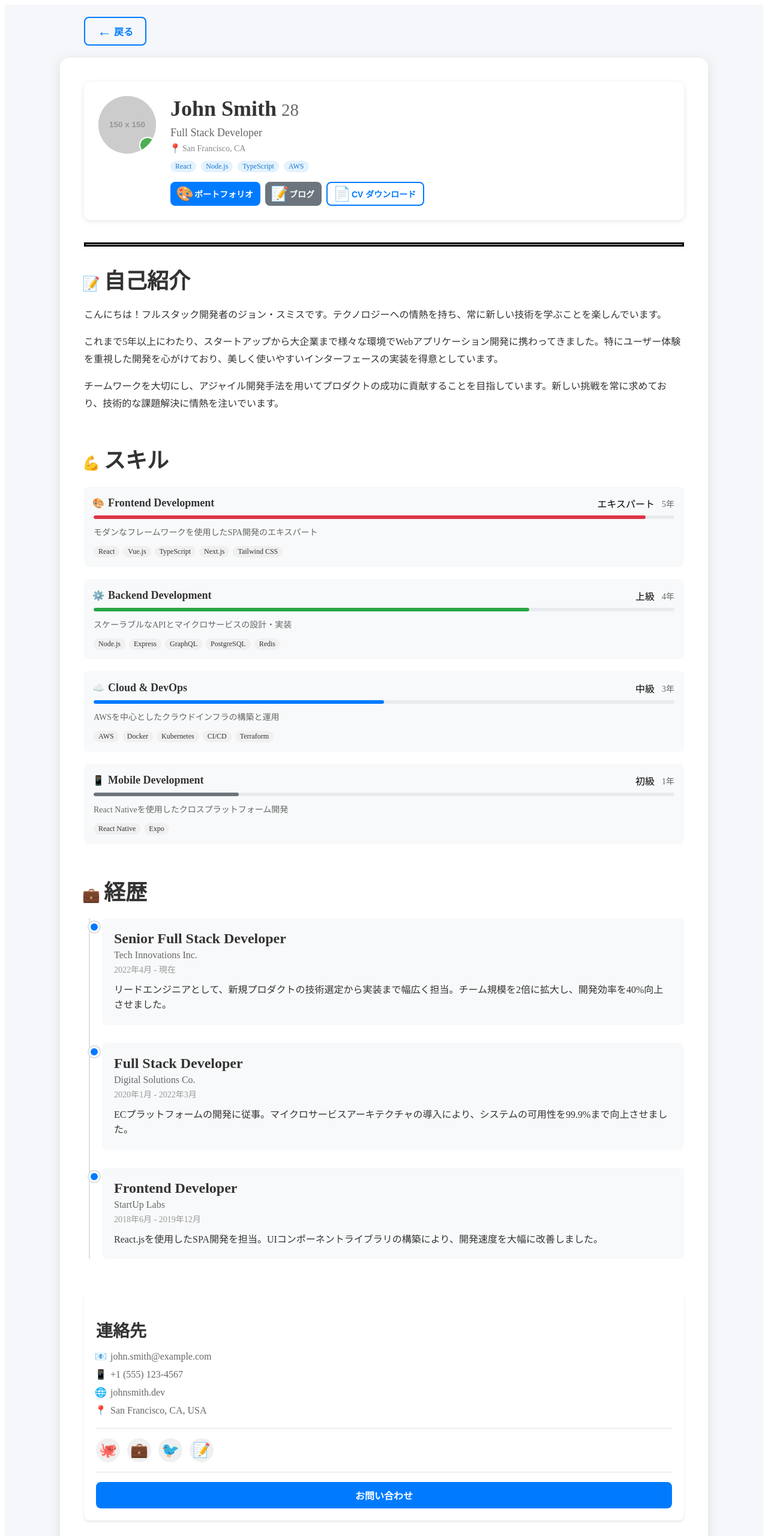
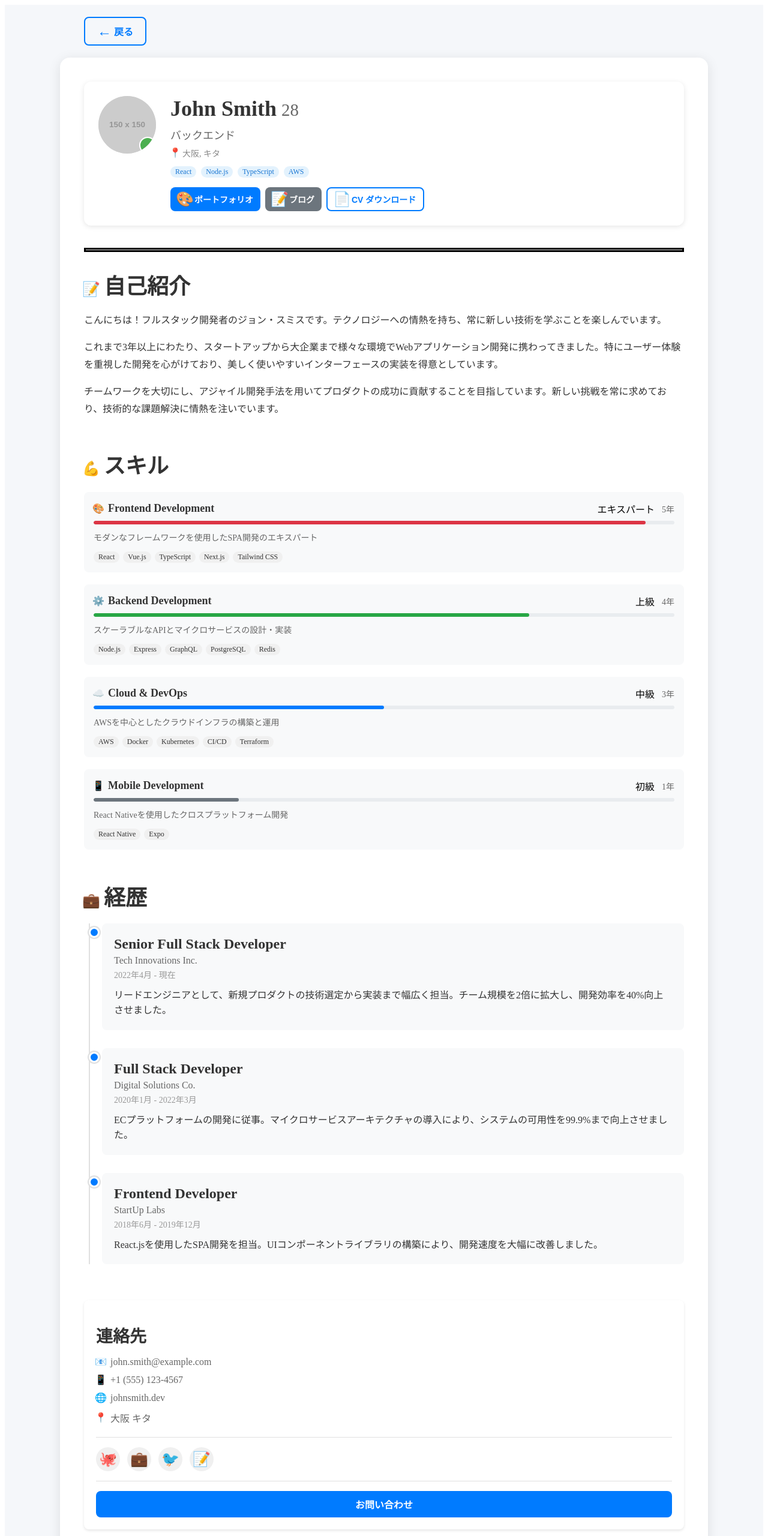
Before and after one commit to Riri-Inferno/my-portfolio, a Vue app: page /about in a window 1280 px wide. Shown: the top 2560 px of the page at 60% size. Built offline with nearby package versions, Linux system fonts and the light colour scheme.

Commit message:
Mockデータと型定義を分離

```diff
--- a/src/components/pages/SelfIntroduction.vue
+++ b/src/components/pages/SelfIntroduction.vue
@@ -26,7 +26,7 @@
             :key="action.label"
             :variant="action.variant"
             size="small"
-            @click="handleAction(action as Action)"
+            @click="handleAction(action)"
           >
             <BaseIcon v-if="action.icon" :icon="action.icon" />
             {{ action.label }}
@@ -109,109 +109,18 @@ import BaseDivider from '@/components/atoms/BaseDivider.vue'
 import ProfileHeader from '@/components/molecules/ProfileHeader.vue'
 import SkillItem from '@/components/molecules/SkillItem.vue'
 import ContactInfo from '@/components/molecules/ContactInfo.vue'
+import { mockUserProfile } from '@/mocks/profile'
+import type { ProfileAction } from '@/types/profile'
 
 // const router = useRouter()
 
-// ダミーのプロフィール
-const profile = {
-  name: 'John Smith',
-  title: 'Full Stack Developer',
-  location: 'San Francisco, CA',
-  age: 28,
-  avatarUrl: 'https://via.placeholder.com/150',
-  tags: ['React', 'Node.js', 'TypeScript', 'AWS'],
-  status: 'online' as const,
-  verified: true,
-  bio: [
-    'こんにちは！フルスタック開発者のジョン・スミスです。テクノロジーへの情熱を持ち、常に新しい技術を学ぶことを楽しんでいます。',
-    'これまで5年以上にわたり、スタートアップから大企業まで様々な環境でWebアプリケーション開発に携わってきました。特にユーザー体験を重視した開発を心がけており、美しく使いやすいインターフェースの実装を得意としています。',
-    'チームワークを大切にし、アジャイル開発手法を用いてプロダクトの成功に貢献することを目指しています。新しい挑戦を常に求めており、技術的な課題解決に情熱を注いでいます。',
-  ],
-  skills: [
-    {
-      name: 'Frontend Development',
-      icon: '🎨',
-      level: 'expert' as const,
-      experience: '5年',
-      description: 'モダンなフレームワークを使用したSPA開発のエキスパート',
-      subSkills: ['React', 'Vue.js', 'TypeScript', 'Next.js', 'Tailwind CSS'],
-    },
-    {
-      name: 'Backend Development',
-      icon: '⚙️',
-      level: 'advanced' as const,
-      experience: '4年',
-      description: 'スケーラブルなAPIとマイクロサービスの設計・実装',
-      subSkills: ['Node.js', 'Express', 'GraphQL', 'PostgreSQL', 'Redis'],
-    },
-    {
-      name: 'Cloud & DevOps',
-      icon: '☁️',
-      level: 'intermediate' as const,
-      experience: '3年',
-      description: 'AWSを中心としたクラウドインフラの構築と運用',
-      subSkills: ['AWS', 'Docker', 'Kubernetes', 'CI/CD', 'Terraform'],
-    },
-    {
-      name: 'Mobile Development',
-      icon: '📱',
-      level: 'beginner' as const,
-      experience: '1年',
-      description: 'React Nativeを使用したクロスプラットフォーム開発',
-      subSkills: ['React Native', 'Expo'],
-    },
-  ],
-  experience: [
-    {
-      title: 'Senior Full Stack Developer',
-      company: 'Tech Innovations Inc.',
-      period: '2022年4月 - 現在',
-      description:
-        'リードエンジニアとして、新規プロダクトの技術選定から実装まで幅広く担当。チーム規模を2倍に拡大し、開発効率を40%向上させました。',
-    },
-    {
-      title: 'Full Stack Developer',
-      company: 'Digital Solutions Co.',
-      period: '2020年1月 - 2022年3月',
-      description:
-        'ECプラットフォームの開発に従事。マイクロサービスアーキテクチャの導入により、システムの可用性を99.9%まで向上させました。',
-    },
-    {
-      title: 'Frontend Developer',
-      company: 'StartUp Labs',
-      period: '2018年6月 - 2019年12月',
-      description:
-        'React.jsを使用したSPA開発を担当。UIコンポーネントライブラリの構築により、開発速度を大幅に改善しました。',
-    },
-  ],
-  contact: {
-    email: 'john.smith@example.com',
-    phone: '+1 (555) 123-4567',
-    website: 'https://johnsmith.dev',
-    location: 'San Francisco, CA, USA',
-    socialLinks: [
-      { platform: 'GitHub', url: 'https://github.com/johnsmith', icon: '🐙' },
-      { platform: 'LinkedIn', url: 'https://linkedin.com/in/johnsmith', icon: '💼' },
-      { platform: 'Twitter', url: 'https://twitter.com/johnsmith_dev', icon: '🐦' },
-      { platform: 'Dev.to', url: 'https://dev.to/johnsmith', icon: '📝' },
-    ],
-  },
-  actions: [
-    { label: 'ポートフォリオ', icon: '🎨', variant: 'primary' as const },
-    { label: 'ブログ', icon: '📝', variant: 'secondary' as const },
-    { label: 'CV ダウンロード', icon: '📄', variant: 'ghost' as const },
-  ],
-}
-
-interface Action {
-  label: 'ポートフォリオ' | 'ブログ' | 'CV ダウンロード'
-  value?: string
-}
+// モックデータを使用
+const profile = mockUserProfile
 
 // アクションハンドラー
-const handleAction = (action: Action) => {
+const handleAction = (action: ProfileAction) => {
   console.log('Action clicked:', action)
-  // 実際の実装では適切な処理を行う
+  // TODO:実際の実装では適切な処理を行う
   switch (action.label) {
     case 'ポートフォリオ':
       console.log('ポートフォリオページへ遷移')
--- /dev/null
+++ b/src/mocks/profile.ts
@@ -0,0 +1,91 @@
+import type { UserProfile } from '@/types/profile'
+
+export const mockUserProfile: UserProfile = {
+  name: 'John Smith',
+  title: 'バックエンド',
+  location: '大阪, キタ',
+  age: 28,
+  avatarUrl: 'https://via.placeholder.com/150',
+  tags: ['React', 'Node.js', 'TypeScript', 'AWS'],
+  status: 'online',
+  verified: true,
+  bio: [
+    'こんにちは！フルスタック開発者のジョン・スミスです。テクノロジーへの情熱を持ち、常に新しい技術を学ぶことを楽しんでいます。',
+    'これまで3年以上にわたり、スタートアップから大企業まで様々な環境でWebアプリケーション開発に携わってきました。特にユーザー体験を重視した開発を心がけており、美しく使いやすいインターフェースの実装を得意としています。',
+    'チームワークを大切にし、アジャイル開発手法を用いてプロダクトの成功に貢献することを目指しています。新しい挑戦を常に求めており、技術的な課題解決に情熱を注いでいます。',
+  ],
+  skills: [
+    {
+      name: 'Frontend Development',
+      icon: '🎨',
+      level: 'expert',
+      experience: '5年',
+      description: 'モダンなフレームワークを使用したSPA開発のエキスパート',
+      subSkills: ['React', 'Vue.js', 'TypeScript', 'Next.js', 'Tailwind CSS'],
+    },
+    {
+      name: 'Backend Development',
+      icon: '⚙️',
+      level: 'advanced',
+      experience: '4年',
+      description: 'スケーラブルなAPIとマイクロサービスの設計・実装',
+      subSkills: ['Node.js', 'Express', 'GraphQL', 'PostgreSQL', 'Redis'],
+    },
+    {
+      name: 'Cloud & DevOps',
+      icon: '☁️',
+      level: 'intermediate',
+      experience: '3年',
+      description: 'AWSを中心としたクラウドインフラの構築と運用',
+      subSkills: ['AWS', 'Docker', 'Kubernetes', 'CI/CD', 'Terraform'],
+    },
+    {
+      name: 'Mobile Development',
+      icon: '📱',
+      level: 'beginner',
+      experience: '1年',
+      description: 'React Nativeを使用したクロスプラットフォーム開発',
+      subSkills: ['React Native', 'Expo'],
+    },
+  ],
+  experience: [
+    {
+      title: 'Senior Full Stack Developer',
+      company: 'Tech Innovations Inc.',
+      period: '2022年4月 - 現在',
+      description:
+        'リードエンジニアとして、新規プロダクトの技術選定から実装まで幅広く担当。チーム規模を2倍に拡大し、開発効率を40%向上させました。',
+    },
+    {
+      title: 'Full Stack Developer',
+      company: 'Digital Solutions Co.',
+      period: '2020年1月 - 2022年3月',
+      description:
+        'ECプラットフォームの開発に従事。マイクロサービスアーキテクチャの導入により、システムの可用性を99.9%まで向上させました。',
+    },
+    {
+      title: 'Frontend Developer',
+      company: 'StartUp Labs',
+      period: '2018年6月 - 2019年12月',
+      description:
+        'React.jsを使用したSPA開発を担当。UIコンポーネントライブラリの構築により、開発速度を大幅に改善しました。',
+    },
+  ],
+  contact: {
+    email: 'john.smith@example.com',
+    phone: '+1 (555) 123-4567',
+    website: 'https://johnsmith.dev',
+    location: '大阪 キタ',
+    socialLinks: [
+      { platform: 'GitHub', url: '', icon: '🐙' },
+      { platform: 'LinkedIn', url: '', icon: '💼' },
+      { platform: 'Twitter', url: '', icon: '🐦' },
+      { platform: 'Dev.to', url: '', icon: '📝' },
+    ],
+  },
+  actions: [
+    { label: 'ポートフォリオ', icon: '🎨', variant: 'primary' },
+    { label: 'ブログ', icon: '📝', variant: 'secondary' },
+    { label: 'CV ダウンロード', icon: '📄', variant: 'ghost' },
+  ],
+}
--- /dev/null
+++ b/src/types/profile.ts
@@ -0,0 +1,56 @@
+export type SkillLevel = 'expert' | 'advanced' | 'intermediate' | 'beginner'
+export type UserStatus = 'online' | 'offline' | 'away'
+export type ButtonVariant = 'primary' | 'secondary' | 'ghost'
+
+export interface SocialLink {
+  platform: string
+  url: string
+  icon: string
+}
+
+export interface ContactInfo {
+  email: string
+  phone: string
+  website: string
+  location: string
+  socialLinks: SocialLink[]
+}
+
+export interface Skill {
+  name: string
+  icon: string
+  level: SkillLevel
+  experience: string
+  description: string
+  subSkills: string[]
+}
+
+export interface Experience {
+  title: string
+  company: string
+  period: string
+  description: string
+}
+
+export interface ProfileAction {
+  label: string
+  icon: string
+  variant: ButtonVariant
+  value?: string
+}
+
+export interface UserProfile {
+  name: string
+  title: string
+  location: string
+  age: number
+  avatarUrl: string
+  tags: string[]
+  status: UserStatus
+  verified: boolean
+  bio: string[]
+  skills: Skill[]
+  experience: Experience[]
+  contact: ContactInfo
+  actions: ProfileAction[]
+}
```
